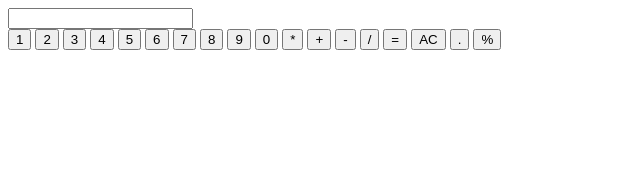
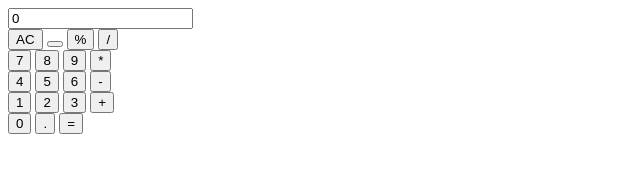
Before and after one commit to juanroldan1/Calculadora_JS, a plain HTML site: page pagina.html in a window 1280 px wide. Shown: the whole page, without its empty margins (0-640 px from the left). Drawn offline with Linux system fonts and the light colour scheme.

Commit message:
update-1

```diff
--- a/pagina.html
+++ b/pagina.html
@@ -8,28 +8,50 @@
 </head>
 
 <body>
-    <input type="text" id="pantalla_teclado" readonly>
+    <main>
+        <input type="text" id="pantalla" value="0">
 
             <div id="teclado">
+
+                <div class="fila1">
+                    <button class="tecla_AC">AC</button>
+                    <button class="tecla_+/-"xxx></button>
+                    <button class="tecla_%">%</button>
+                    <button class="tecla_/">/</button>
+                </div>
+
+                <div class="fila2">
+                    <button class="tecla_7">7</button>
+                    <button class="tecla_8">8</button>
+                    <button class="tecla_9">9</button>
+                    <button class="tecla_*">*</button>
+                </div>
+
+                <div class="fila3">
+                    <button class="tecla_4">4</button>
+                    <button class="tecla_5">5</button>
+                    <button class="tecla_6">6</button>
+                    <button class="tecla_-">-</button>
+                </div>
+
+                <div class="fila4">
                     <button class="tecla_1">1</button>
                     <button class="tecla_2">2</button>
                     <button class="tecla_3">3</button>
-        <button class="tecla_4">4</button>
-        <button class="tecla_5">5</button>
-        <button class="tecla_6">6</button>
-        <button class="tecla_7">7</button>
-        <button class="tecla_8">8</button>
-        <button class="tecla_9">9</button>
+                    <button class="tecla_+">+</button>
+                </div>
+
+
+                <div class="fila4">
                     <button class="tecla_0">0</button>
-        <button class="tecla_*">*</button>
-        <button class="tecla_+">+</button>
-        <button class="tecla_-">-</button>
-        <button class="tecla_/">/</button>
+                    <button class="tecla_.">.</button>
                     <button class="tecla_=">=</button>
-        <button class="tecla_AC">AC</button>
-        <button class="tecla_.">.</button>
-        <button class="tecla_%">%</button>
                 </div>
+
+
+            </div>
+
+        </main>
 
 </body>
 </html>
```
Lines whose indentation alone changed are shown as unchanged.
